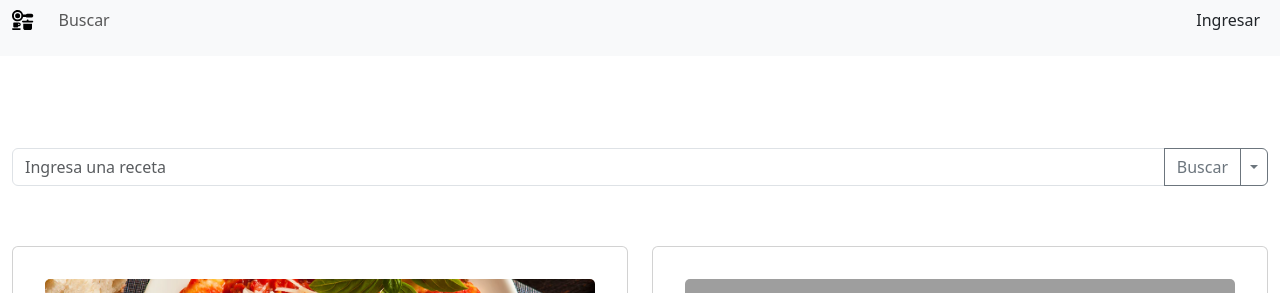
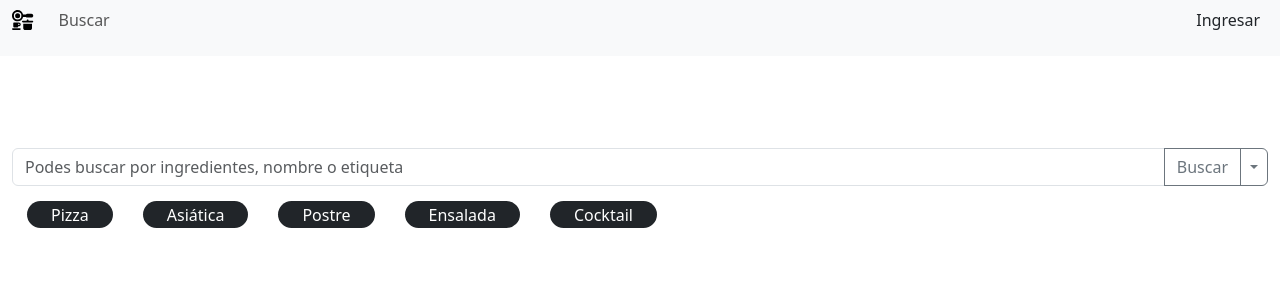
Before and after one commit to santifbouhid/PNT2-GRUPO3, a Vue app: page / in a window 1280 px wide. Shown: the top 293 px of the page. Built offline with nearby package versions, Linux system fonts and the light colour scheme; grey boxes are pictures that could not be loaded.

Commit message:
agrego etiquetas en buscador

```diff
--- a/src/components/Buscador.vue
+++ b/src/components/Buscador.vue
@@ -1,11 +1,18 @@
 <script setup>
+import { ref } from 'vue';
+
+const etiquetas = ref(["Pizza", "Asiática", "Postre", "Ensalada", "Cocktail"])
+
+const buscarPorEtiquetas = (value) => {
+  console.log("buscar por etiqueta: ", value)
+}
 
 </script>
 
 <template>
 
     <div class="input-group">
-      <input type="text" class="form-control" aria-label="Text input with segmented dropdown button" placeholder="Ingresa una receta">
+      <input type="text" class="form-control" aria-label="Text input with segmented dropdown button" placeholder="Podes buscar por ingredientes, nombre o etiqueta">
       <button type="button" class="btn btn-outline-secondary">Buscar</button>
       <button type="button" class="btn btn-outline-secondary dropdown-toggle dropdown-toggle-split" data-bs-toggle="dropdown" aria-expanded="false">
         <span class="visually-hidden">Toggle Dropdown</span>
@@ -18,10 +25,18 @@
         <li><a class="dropdown-item" href="#">Desestimar Restricciones</a></li>
       </ul>
     </div>
+    <div class="etiquetas">
+      <span class="badge rounded-pill text-bg-dark px-4 etiqueta" v-for="tag in etiquetas" :value="tag" @click="buscarPorEtiquetas(tag)">{{tag}}</span>
+    </div>
 
 
 </template>
 
 <style scoped>
-
+.etiqueta{
+  margin: 15px;
+  cursor: pointer;
+  font-size: 1rem;
+  font-weight: 500;
+}
 </style>
```
